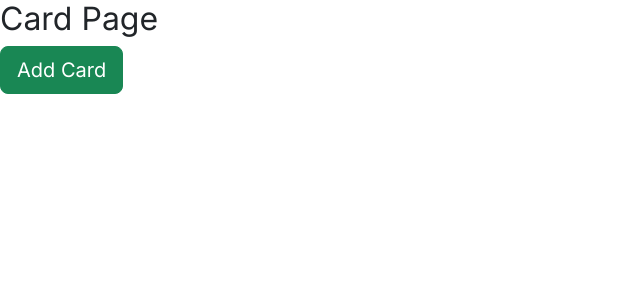
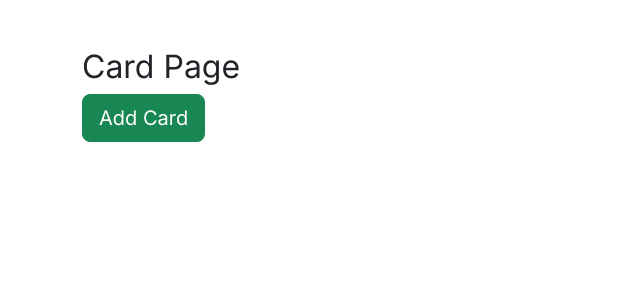
Before and after one commit to muic-trading-cards/backend, a Flask app: page /cards in a window 1280 px wide. Shown: the part 56-356 px from the top of the page, without its empty margins (0-640 px from the left). Run offline with Flask 3, Linux system fonts and the light colour scheme; the visitor is signed in with stand-in values (Sample User, id 1); data comes from the database, SQL or seed files in the repository; data that the repository does not hold is empty; parts of the project's set-up code (start-up, migrations or seed data) failed here and were passed over.

Commit message:
Wrapped listing and card pages html componenet with bootstrap container

```diff
--- a/app/templates/card.html
+++ b/app/templates/card.html
@@ -1,5 +1,6 @@
 {% extends "base.html" %}
 {% block content %}
+<div class="container rounded bg-white mt-5 mb-5">
 <h2>Card Page</h2>
     {% for card in cards %}
     <div class="card flex-row position-relative bg-light mx-auto mb-3" style="max-width: 50rem;">
@@ -12,4 +13,5 @@
 <a href="{{ url_for('card.create_card') }}">
     <button class="btn btn-success btn-block btn-lg">Add Card</button>
 </a>
+</div>
 {% endblock %}
--- a/app/templates/listing.html
+++ b/app/templates/listing.html
@@ -1,5 +1,6 @@
 {% extends "base.html" %}
 {% block content %}
+<div class="container rounded bg-white mt-5 mb-5">
 <h2>Listing Page</h2>
 {% for listing in listings %}
 <div class="card flex-row position-relative bg-light mx-auto mb-3" style="max-width: 50rem;">
@@ -10,4 +11,5 @@
     </div>
 </div>
 {% endfor %}
+</div>
 {% endblock %}
```
